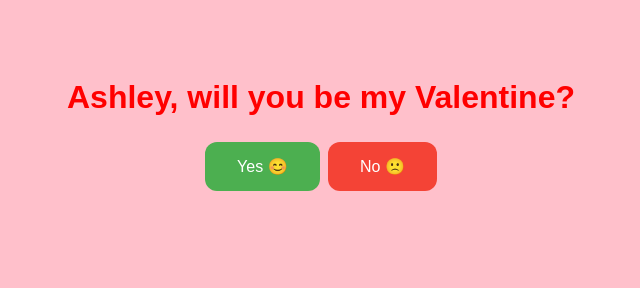
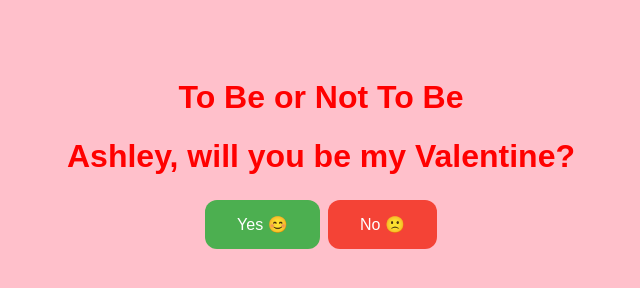
Before and after one commit to MrSalty0ne/MyOompaLoompa, a plain HTML site: page index.html in a window 1280 px wide. Shown: the whole page, without its empty margins (319-959 px from the left). Drawn offline with Linux system fonts and the light colour scheme.

Commit message:
Update index.html

```diff
--- a/index.html
+++ b/index.html
@@ -50,6 +50,7 @@
 </head>
 <body>
 
+<h1>To Be or Not To Be</h1>
 <h1>Ashley, will you be my Valentine?</h1>
 
 <button class="yes-button" id="yesButton">Yes 😊</button>
```
